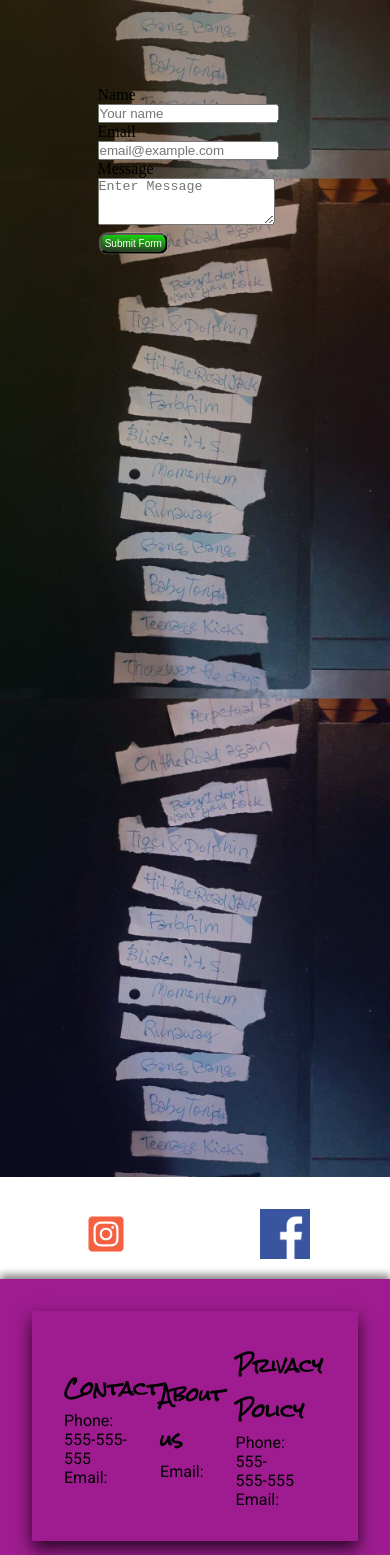
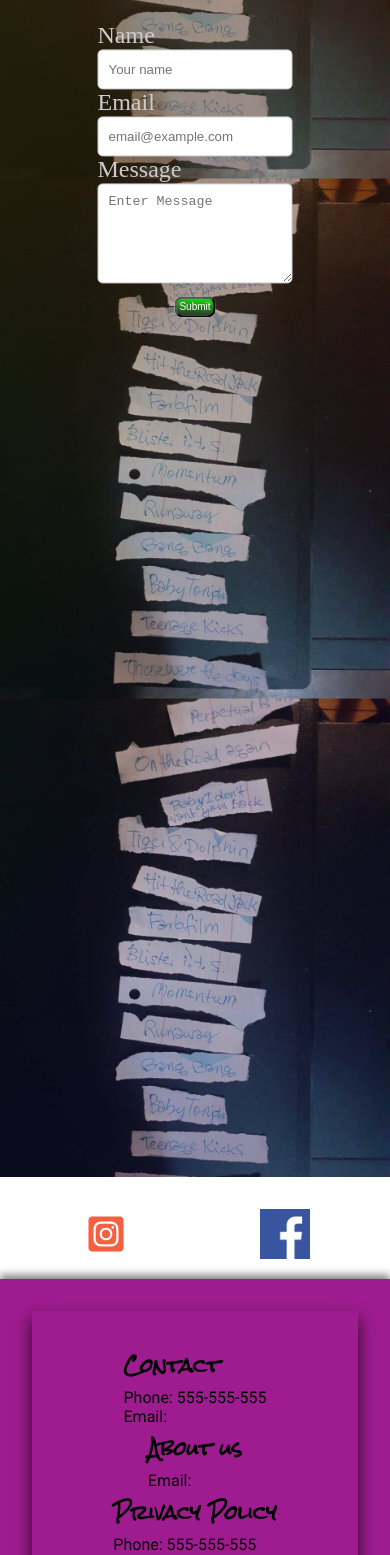
Before and after one commit to joaoaugusto-jesus/Band_website, a Next.js app: page /contact-us in a window 390 px wide. Shown: the part 300-1855 px from the top of the page. Built offline with nearby package versions, Linux system fonts and the light colour scheme; a web font is replaced by a local one.

Commit message:
wip -- fixed styles on ContactUs component added media queries to Footer and other small fixes

```diff
--- a/src/app/components/Footer/Footer.module.css
+++ b/src/app/components/Footer/Footer.module.css
@@ -61,3 +61,24 @@
     margin-right: 2rem;
     font-family: 'Roboto', cursive;
 }
+
+@media screen and (max-width: 768px) {
+    .containerFooter {
+        flex-direction: column;
+    }
+    .footerList {
+        flex-direction: column;
+    }
+    .footerContact p
+    {
+        margin-right: 0;
+    }
+    .footerAboutUs p
+    {
+        margin-right: 0;
+    }
+    .privacyPolicy p
+    {
+        margin-right: 0;
+    }
+}
--- a/src/app/components/Navbar/Navbar.module.css
+++ b/src/app/components/Navbar/Navbar.module.css
@@ -155,6 +155,7 @@
 
 
 @media (max-width: 768px) {
+
   .subscribe
   {
       height: 50vh;
--- a/src/app/contact-us/ContactUs.module.css
+++ b/src/app/contact-us/ContactUs.module.css
@@ -5,5 +5,50 @@
     margin-top: 50px;
     top: 50%;
     left: 50%;
+    color: #ccc;
+    justify-items:center;
+    font-size: 1.5rem;
 
 }
+
+.formName
+{
+
+    margin-top: 20px;
+    margin-bottom: 20px;
+}
+
+.formNameInput{
+    width: 100%;
+    height: 40px;
+    border-radius: 5px;
+    border: 1px solid #ccc;
+    padding: 10px;
+}
+
+.formEmail
+{
+    margin-top: 20px;
+    margin-bottom: 20px;
+}
+
+.formEmailInput
+{
+    width: 100%;
+    height: 40px;
+    border-radius: 5px;
+    border: 1px solid #ccc;
+    padding: 10px;
+}
+.formMessage
+{
+    margin-top: 20px;
+    margin-bottom: 20px;
+}
+.formMessageInput{
+    width: 100%;
+    height: 100px;
+    border-radius: 5px;
+    border: 1px solid #ccc;
+    padding: 10px;
+}
--- a/src/app/contact-us/page.js
+++ b/src/app/contact-us/page.js
@@ -46,7 +46,7 @@ export default function ContactUs() {
     <Navbar />
     <LayoutBg />
       <form onSubmit={handleSubmit} className={styles.form}>
-          <div>
+          <div className={styles.formGroup}>
               <label htmlFor="name" className={styles.formName}>Name</label>
               <input
               type="text"
@@ -54,8 +54,7 @@ export default function ContactUs() {
               value={formData.name}
               onChange={handleChange}
               className={styles.formNameInput} required placeholder="Your name" />
-          </div>
-          <div>
+
               <label htmlFor="email" className={styles.formEmail}>Email</label>
               <input
                 type="email"
@@ -63,8 +62,7 @@ export default function ContactUs() {
                 value={formData.email}
                 onChange={handleChange}
                 className={styles.formEmailInput} required placeholder="email@example.com" />
-          </div>
-          <div>
+
               <label htmlFor="message" className={styles.formMessage}>Message</label>
               <textarea
                 name="message"
@@ -72,7 +70,7 @@ export default function ContactUs() {
                 onChange={handleChange}
                 className={styles.formMessageInput} required rows="3" placeholder="Enter Message"></textarea>
           </div>
-          <Button type="submit">Submit Form</Button>
+          <Button className={styles.Button} type="submit">Submit</Button>
       </form>
         <PageIcon />
       <Footer />
```
Also changed, not shown: src/app/components/Hero/Hero.module.css (+10 -5 lines).
